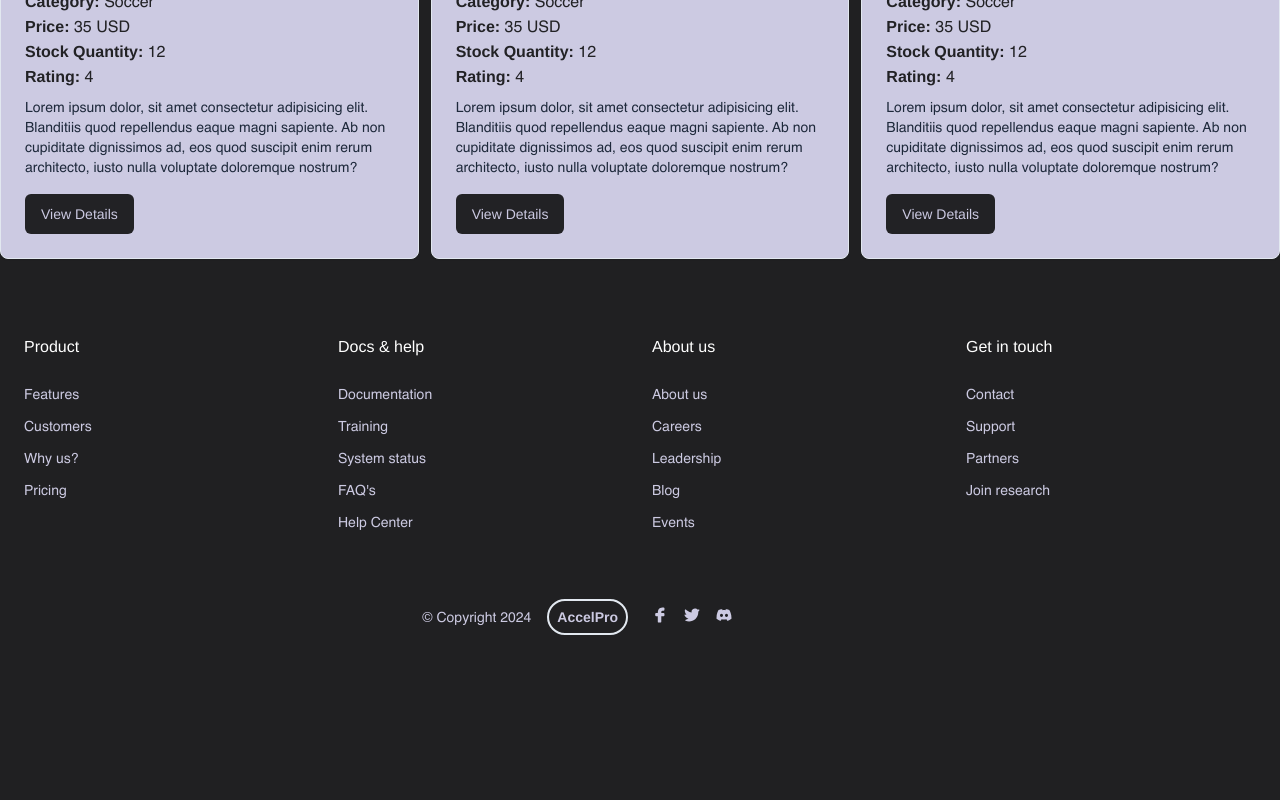
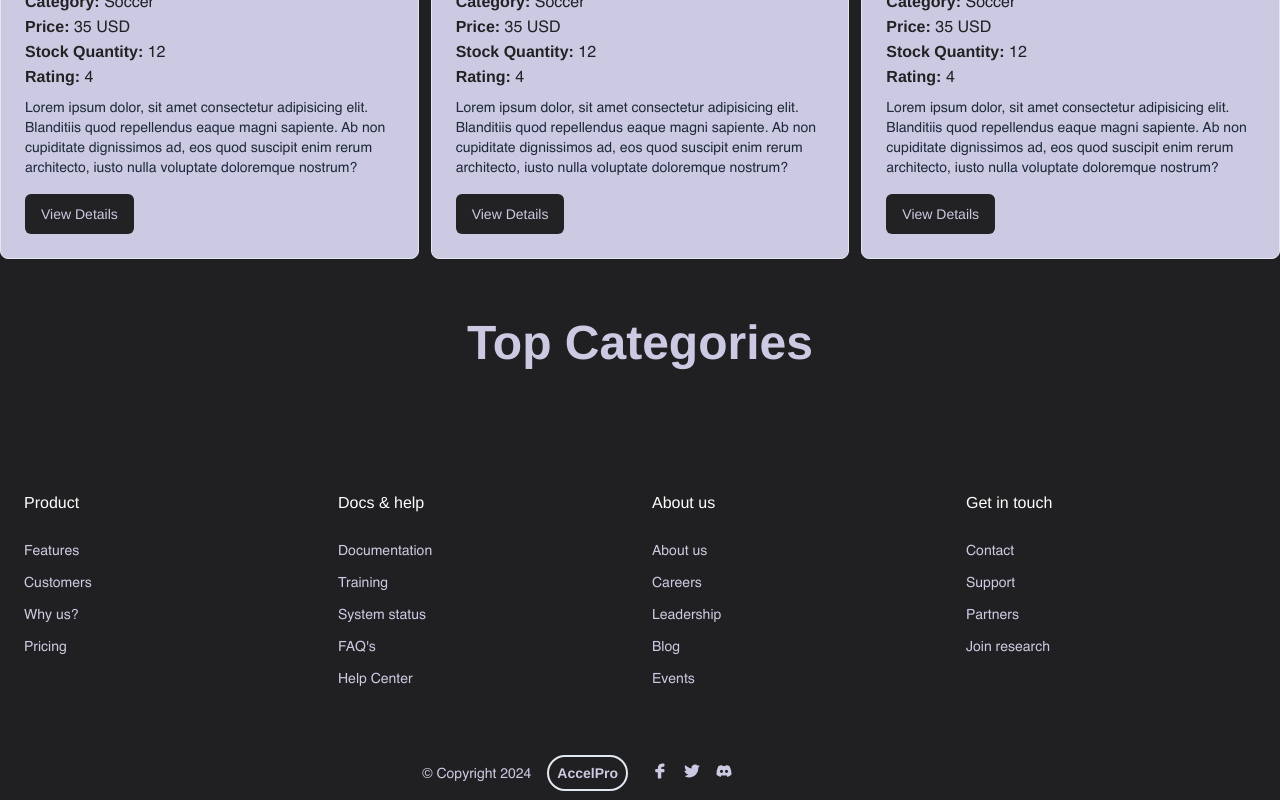
Before and after one commit to coder7475/sports-frontend, a React (Vite) app: page / in a window 1280 px wide. Shown: the part 1960-2760 px from the top of the page. Before the commit the page ends 2604 px from the top, so only its background shows below. Built offline with nearby package versions, Linux system fonts and the light colour scheme.

Commit message:
feat: create top category section

```diff
--- a/src/App.tsx
+++ b/src/App.tsx
@@ -2,6 +2,7 @@ import Banner from "./components/banner/banner";
 import Footer from "./components/footer/Footer";
 import NavBar from "./components/navbar/Navbar";
 import FeaturedSection from "./pages/homepage/FeaturedSection";
+import TopCategories from "./pages/homepage/TopCategories";
 
 const App = () => {
   return (
@@ -16,6 +17,9 @@ const App = () => {
         <FeaturedSection />
       </section>
       <section className="max-w-[1280px] mx-auto mt-3">
+        <TopCategories />
+      </section>
+      <section className="max-w-[1280px] mx-auto mt-3">
         <Footer />
       </section>
     </main>
--- /dev/null
+++ b/src/pages/homepage/TopCategories.tsx
@@ -0,0 +1,11 @@
+const TopCategories = () => {
+  return (
+    <div>
+      <h2 className="text-5xl font-extrabold h-36 flex justify-center items-center">
+        Top Categories
+      </h2>
+    </div>
+  );
+};
+
+export default TopCategories;
```
